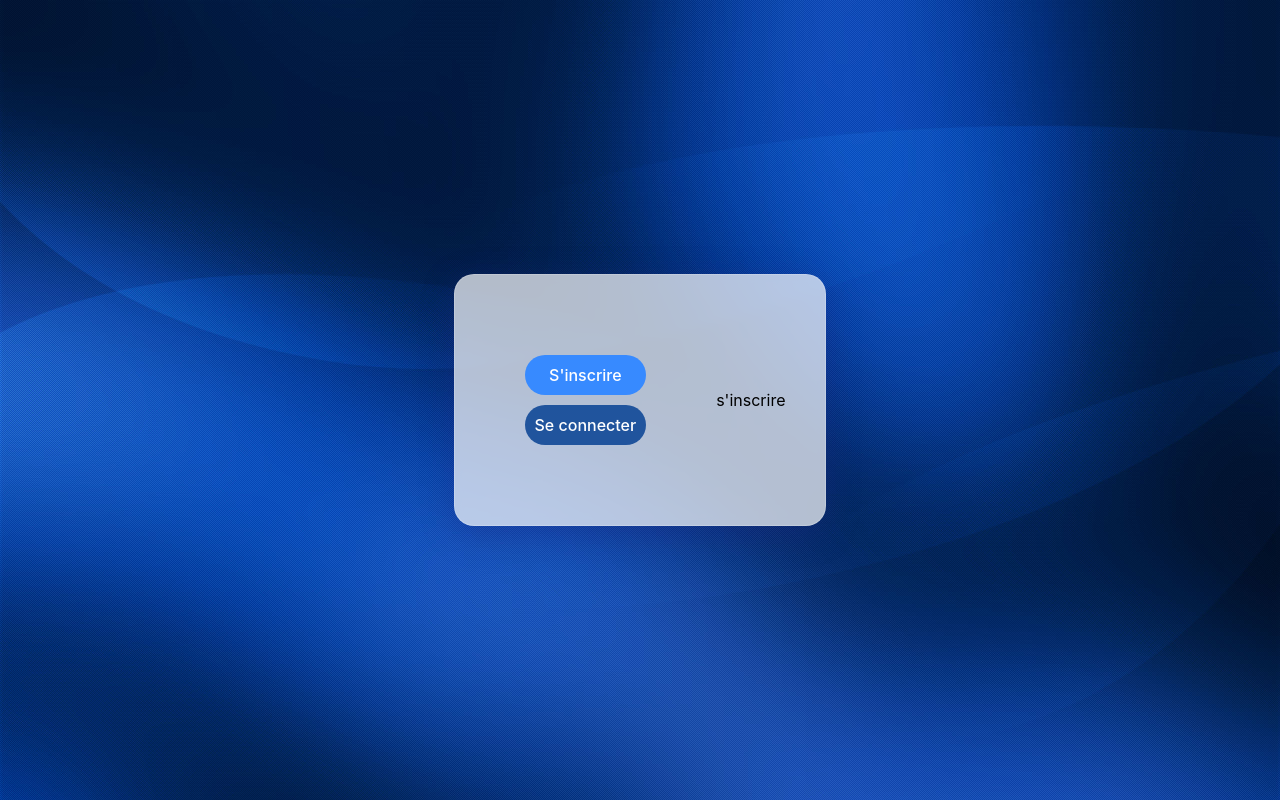
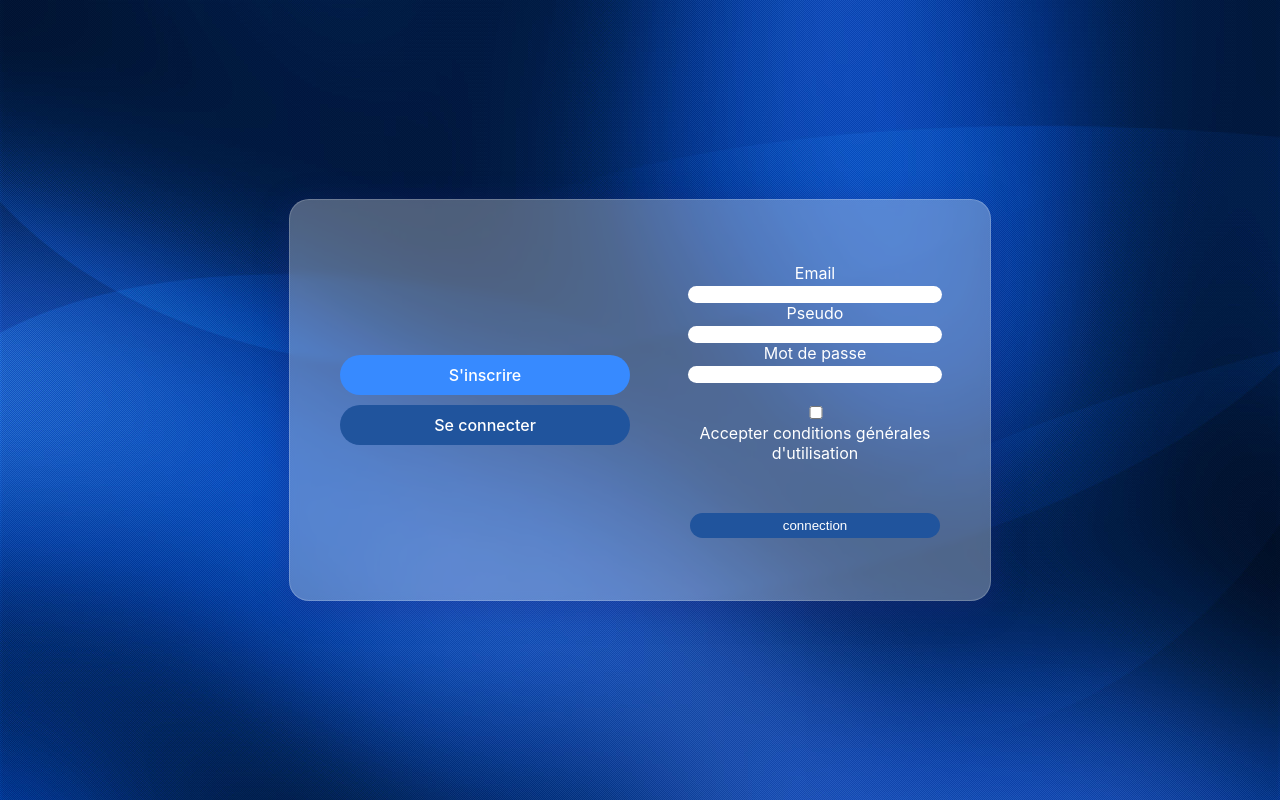
Before and after one commit to MSl4sh/Projet-final-Front-end, a React (Create React App) app: page /profil in a window 1280 px wide. Built offline with nearby package versions, Linux system fonts and the light colour scheme.

Commit message:
Correction probléme cors, ajout et mise en page des formulaires de login et register

```diff
--- a/public/index.html
+++ b/public/index.html
@@ -40,5 +40,7 @@
       To begin the development, run `npm start` or `yarn start`.
       To create a production bundle, use `npm run build` or `yarn build`.
     -->
+
   </body>
+
 </html>
--- a/src/components/Log/Login.jsx
+++ b/src/components/Log/Login.jsx
@@ -2,8 +2,12 @@ import React from 'react';
 import { useState } from 'react';
 import axios from 'axios';
 import style from "../../components/Log/log.module.css"
+import { useNavigate } from 'react-router-dom';
+
 
 const Login = () => {
+
+    const navigate = useNavigate()
     const [email, setEmail] = useState('')
     const [password, setPassword] = useState('')
 
@@ -13,9 +17,9 @@ const Login = () => {
         const passError= document.getElementById('passError')
 
         axios({
-            method:"post",
+            method:"POST",
             url:`${process.env.REACT_APP_API_URL}api/user/login`,
-            withCredentials: true,
+            // withCredentials: true,
             data: {
                 email,
                 password,
@@ -23,10 +27,10 @@ const Login = () => {
         })
         .then((res) => {
             if (res.data.errors){
-                mailError.innerHTML = res.data.errors.email
-                passError.innerHTML = res.data.errors.paswword
+
+                passError.innerHTML = res.data.errors
             } else {
-                window.location ='/'
+                navigate("/")
             }
         })
         .catch ((err) => {
@@ -34,16 +38,21 @@ const Login = () => {
         })
     }
     return (
-        <form action="" onSubmit={handleLogin} id="loginForm">
+        <form action="" className={style.loginform} onSubmit={handleLogin} id="loginForm"
+        >
+            <div>
                 <label htmlFor="email">Email</label>
                 <br />
                 <input type="text" name='email' id='email' onChange={(e) =>setEmail(e.target.value)} value={email}/>
-            <div className={style.mailerror} id="mailError"></div>
+            </div>
 
+            <div>
                 <label htmlFor="password">Mot de passe</label>
                 <br />
                 <input type="password" name='password' id='password' onChange={(e) =>setPassword(e.target.value)} value={password}/>
-            <div className={style.passerror} id="passError"></div>
+            </div>
+            <div className={style.error} id="passError"></div>
+
 
             <input type="submit" value="connection" className={style.submit} />
         </form>
--- a/src/components/Log/Register.jsx
+++ b/src/components/Log/Register.jsx
@@ -1,12 +1,73 @@
-import React from 'react';
+import React, { useState } from 'react';
 import axios from 'axios';
+import style from "../../components/Log/log.module.css"
+import { useNavigate } from 'react-router-dom';
 
 const Register = () => {
+    const navigate = useNavigate()
+
+    const [pseudo, setPseudo] = useState('')
+    const [email, setEmail] = useState('')
+    const [password, setPassword]= useState('')
+    const passError= document.getElementById('passError')
+    const mailError= document.getElementById('mailError')
+    const pseudoError= document.getElementById('pseudoError')
+
+
+    const handleRegister = (e) =>{
+        console.log("coucou")
+        e.preventDefault();
+        axios({
+            method:"POST",
+            url:`${process.env.REACT_APP_API_URL}api/user/register`,
+            // withCredentials: true,
+            data: {
+                email,
+                pseudo,
+                password,
+            }
+        })
+        .then((res) => {
+            if (res.data.errors){
+                pseudoError.innerHTML = res.data.errors.pseudo
+                mailError.innerHTML = res.data.errors.email
+                passError.innerHTML = res.data.errors.password
+            } else {
+                console.log("hello")
+                navigate("/")
+            }
+        })
+        .catch ((err) => {
+            console.log(err)
+        })
+    }
 
     return (
-        <div>
-            s'inscrire
-        </div>
+        <form action="" onSubmit={handleRegister} className={style.loginform} id="loginForm">
+
+            <label htmlFor="email">Email</label>
+            <br />
+            <input type="text" name='email' id='email' onChange={(e) =>setEmail(e.target.value)} value={email}/>
+            <div className={style.error} id="mailError"></div>
+
+            <label htmlFor="pseudo">Pseudo</label>
+            <br />
+            <input type="text" name='pseudo' id='pseudo' onChange={(e) =>setPseudo(e.target.value)} value={pseudo}/>
+            <div className={style.error} id="pseudoError"></div>
+
+            <label htmlFor="password">Mot de passe</label>
+            <br />
+            <input type="password" name='password' id='password' onChange={(e) =>setPassword(e.target.value)} value={password}/>
+            <div className={style.error} id="passError"></div>
+            <br />
+            <div >
+                <input type="checkbox" name="CG" id="CG" />
+                <label htmlFor="CG" >Accepter conditions générales d'utilisation</label>
+            </div>
+            <br />
+
+            <input type="submit" value="connection" className={style.submit} />
+        </form>
     );
 };
 
--- a/src/components/Log/log.module.css
+++ b/src/components/Log/log.module.css
@@ -1,30 +1,29 @@
 .connectionform{
-    display: flex;
-    background: rgba( 255, 255, 255, 0.7 );
+    display: grid;
+    grid-template-columns: repeat(2,1fr);
+    background: rgba( 255, 255, 255, 0.3 );
     box-shadow: 0 8px 32px 0 rgba( 31, 38, 135, 0.37 );
     backdrop-filter: blur( 4px );
     -webkit-backdrop-filter: blur( 4px );
     border-radius: 10px;
     border: 1px solid rgba( 255, 255, 255, 0.18 );
     border-radius: 20px;
-    justify-content: center;
     align-items: center;
-    height: 250px;
+    height: 400px;
+    width:700px;
 }
-.connectionform div{
+/* .connectionform div{
+
+} */
+.loginform{
+    margin-right:50px;
     margin-inline:20px;
 }
-.passerror{
-    color:red;
-    font-size: .7rem;
+.error{
+    color:rgb(255, 123, 123);
+    font-size: 1rem;
 
 }
-.mailerror{
-    color:red;
-    font-size: .7rem;
-
-}
-
 
 li{
     list-style: none;
@@ -36,16 +35,18 @@ li{
     color:white;
     font-size: 1rem;
     font-weight: 500;
+
     transition: 0.5s;
 }
 li:hover{
-    background-color: rgb(40, 105, 196);
+    background-color: rgb(55, 138, 255);
     transition: 0.5s;
     cursor: pointer;
 }
 
 .active{
     background-color: rgb(55, 138, 255);
+    pointer-events: none;
 }
 label{
     color:white;
@@ -54,16 +55,35 @@ input{
     border-radius: 10px;
     border: none;
     text-align: center;
+    width: 250px;
+
 }
 input:focus{
 
-    border:  rgb(32, 84, 157) ;
+    outline-color:  rgb(32, 84, 157) ;
+
+
 
 }
 .submit{
     background-color: rgb(32, 84, 157) ;
     border-radius: 20px;
     padding: 5px;
-    margin-top: 10px;
+    margin-top: 30px;
     color:white;
+    transition: 0.2s;
+
 }
+.submit:hover{
+    background-color: rgb(55, 138, 255) ;
+    cursor: pointer;
+    transition: 0.2s;
+
+}
+
+.check{
+    display:flex;
+    font-size: 0.8rem;
+    align-items: center;
+
+}
```
Lines whose indentation alone changed are shown as unchanged.
